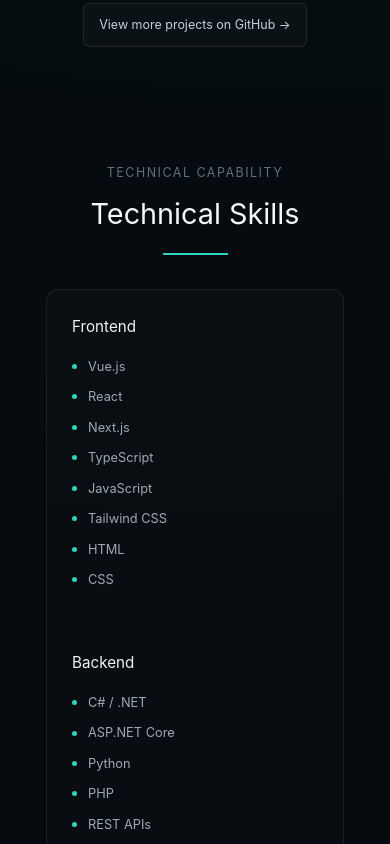
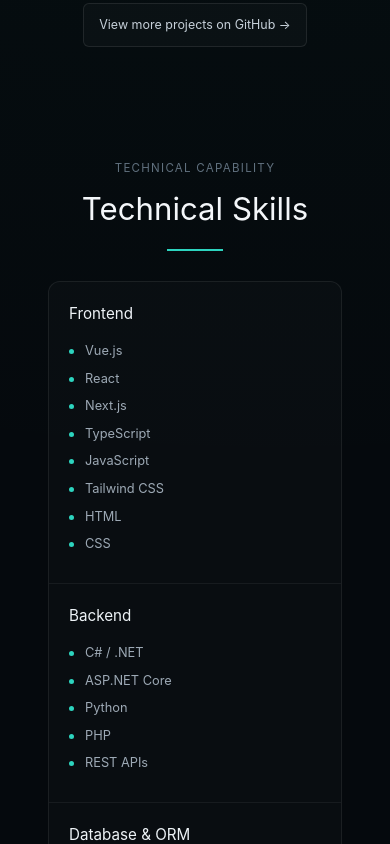
Before and after one commit to keketsoleu25/recruiter-magnet, a Vue app: page / in a window 390 px wide. Shown: the part 2740-3584 px from the top of the page. Built offline with nearby package versions, Linux system fonts and the light colour scheme; the HTML template or start-up script is replaced by a standard one.

Commit message:
style: make skills layout mobile-first

```diff
--- a/src/components/SkillsSection.vue
+++ b/src/components/SkillsSection.vue
@@ -12,56 +12,23 @@
 const skillGroups: SkillGroup[] = [
   {
     title: 'Frontend',
-    skills: [
-      'Vue.js',
-      'React',
-      'Next.js',
-      'TypeScript',
-      'JavaScript',
-      'Tailwind CSS',
-      'HTML',
-      'CSS',
-    ],
+    skills: ['Vue.js', 'React', 'Next.js', 'TypeScript', 'JavaScript', 'Tailwind CSS', 'HTML', 'CSS'],
   },
   {
     title: 'Backend',
-    skills: [
-      'C# / .NET',
-      'ASP.NET Core',
-      'Python',
-      'PHP',
-      'REST APIs',
-    ],
+    skills: ['C# / .NET', 'ASP.NET Core', 'Python', 'PHP', 'REST APIs'],
   },
   {
     title: 'Database & ORM',
-    skills: [
-      'PostgreSQL',
-      'Prisma',
-      'Entity Framework Core',
-      'Neon',
-    ],
+    skills: ['PostgreSQL', 'Prisma', 'Entity Framework Core', 'Neon'],
   },
   {
     title: 'Auth & Security',
-    skills: [
-      'Auth.js / NextAuth',
-      'Google OAuth',
-      'Email Verification',
-      'Password Recovery',
-      'Role-Based Access',
-    ],
+    skills: ['Auth.js / NextAuth', 'Google OAuth', 'Email Verification', 'Password Recovery', 'Role-Based Access'],
   },
   {
     title: 'Tools & Deployment',
-    skills: [
-      'Git',
-      'GitHub',
-      'Vercel',
-      'Resend',
-      'PDFKit',
-      'OpenCV',
-    ],
+    skills: ['Git', 'GitHub', 'Vercel', 'Resend', 'PDFKit', 'OpenCV'],
   },
 ]
 </script>
@@ -83,10 +50,7 @@
         <h3>{{ group.title }}</h3>
 
         <ul>
-          <li
-            v-for="skill in group.skills"
-            :key="skill"
-          >
+          <li v-for="skill in group.skills" :key="skill">
             {{ skill }}
           </li>
         </ul>
@@ -97,41 +61,43 @@
 
 <style scoped>
 .skills-section {
-  width: min(1180px, calc(100% - 40px));
-  margin: 0 auto;
-  padding: 40px 0 90px;
+  width: 100%;
+  max-width: 1180px;
+  margin-inline: auto;
+  padding: 36px 16px 76px;
 }
 
 .section-heading {
+  margin-bottom: 30px;
   text-align: center;
-  margin-bottom: 34px;
 }
 
 .section-heading p {
   margin: 0 0 8px;
   color: #60707e;
-  font-size: 0.78rem;
-  letter-spacing: 0.12em;
+  font-size: 0.72rem;
+  letter-spacing: 0.11em;
   text-transform: uppercase;
 }
 
 .section-heading h2 {
   margin: 0;
   color: #f4f7fa;
-  font-size: clamp(1.8rem, 4vw, 2.5rem);
+  font-size: clamp(1.75rem, 8vw, 2.5rem);
 }
 
 .section-heading span {
   display: block;
-  width: 65px;
+  width: 56px;
   height: 2px;
-  margin: 16px auto 0;
+  margin: 14px auto 0;
   background: #2dd4bf;
 }
 
 .skills-grid {
   display: grid;
-  grid-template-columns: repeat(5, 1fr);
+  grid-template-columns: minmax(0, 1fr);
+  overflow: hidden;
 
   background: rgba(255, 255, 255, 0.02);
   border: 1px solid rgba(255, 255, 255, 0.07);
@@ -139,15 +105,16 @@
 }
 
 .skill-group {
-  padding: 25px;
+  min-width: 0;
+  padding: 20px;
 }
 
 .skill-group + .skill-group {
-  border-left: 1px solid rgba(255, 255, 255, 0.06);
+  border-top: 1px solid rgba(255, 255, 255, 0.06);
 }
 
 .skill-group h3 {
-  margin: 0 0 18px;
+  margin: 0 0 16px;
   color: #eef3f7;
   font-size: 0.95rem;
 }
@@ -160,11 +127,13 @@
 
 .skill-group li {
   position: relative;
-  margin: 10px 0;
+  margin: 9px 0;
   padding-left: 16px;
+  overflow-wrap: anywhere;
 
   color: #9da9b5;
   font-size: 0.8rem;
+  line-height: 1.45;
 }
 
 .skill-group li::before {
@@ -175,28 +144,58 @@
 
   width: 5px;
   height: 5px;
-
   background: #2dd4bf;
   border-radius: 50%;
 }
 
-@media (max-width: 950px) {
+@media (min-width: 640px) {
+  .skills-section {
+    padding-inline: 20px;
+  }
+
   .skills-grid {
-    grid-template-columns: repeat(2, 1fr);
+    grid-template-columns: repeat(2, minmax(0, 1fr));
   }
 
   .skill-group + .skill-group {
-    border-left: none;
+    border-top: none;
+  }
+
+  .skill-group:nth-child(even) {
+    border-left: 1px solid rgba(255, 255, 255, 0.06);
+  }
+
+  .skill-group:nth-child(n + 3) {
+    border-top: 1px solid rgba(255, 255, 255, 0.06);
   }
 }
 
-@media (max-width: 560px) {
+@media (min-width: 900px) {
   .skills-section {
-    width: min(100% - 28px, 1180px);
+    padding: 40px 24px 90px;
   }
 
   .skills-grid {
-    grid-template-columns: 1fr;
+    grid-template-columns: repeat(5, minmax(0, 1fr));
+  }
+
+  .skill-group {
+    padding: 22px 18px;
+  }
+
+  .skill-group:nth-child(even),
+  .skill-group:nth-child(n + 3) {
+    border-top: none;
+  }
+
+  .skill-group + .skill-group {
+    border-left: 1px solid rgba(255, 255, 255, 0.06);
+  }
+}
+
+@media (min-width: 1228px) {
+  .skills-section {
+    padding-inline: 0;
   }
 }
 </style>
```
